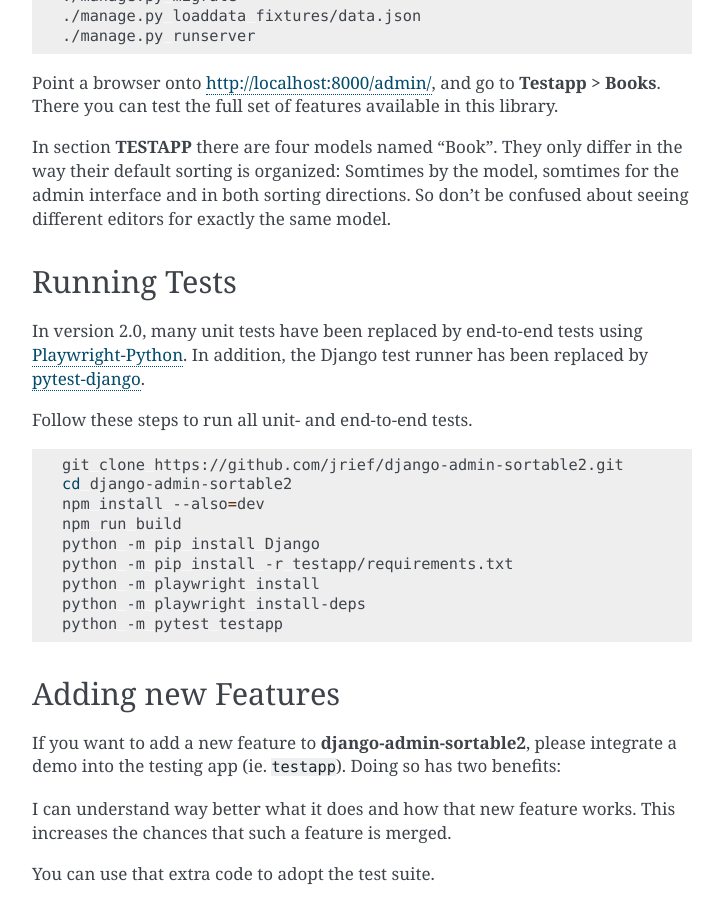
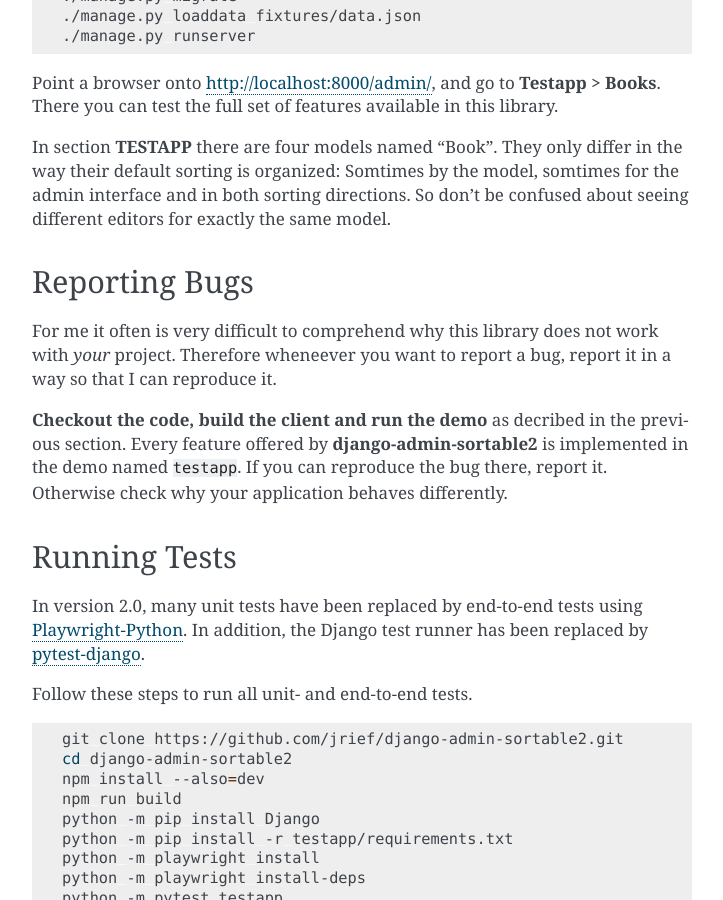
Before and after one commit to jrief/django-admin-sortable2, a Sphinx documentation site: the page built from docs/source/contributing.rst, in a window 1280 px wide and 900 px high, scrolled down 1084 px. Shown: the whole window, without its empty margins (388-1111 px from the left). Built offline with Sphinx 7.4.7, drawn with Linux system fonts in a browser that asks for light colours.

Commit message:
add section “How to report bugs”

```diff
--- a/docs/source/contributing.rst
+++ b/docs/source/contributing.rst
@@ -66,6 +66,18 @@
 In section **TESTAPP** there are four models named "Book". They only differ in the way their default
 sorting is organized: Somtimes by the model, somtimes for the admin interface and in both sorting
 directions. So don't be confused about seeing different editors for exactly the same model.
+
+
+Reporting Bugs
+==============
+
+For me it often is very difficult to comprehend why this library does not work with *your* project.
+Therefore wheneever you want to report a bug, report it in a way so that I can reproduce it.
+
+**Checkout the code, build the client and run the demo** as decribed in the previous section.
+Every feature offered by **django-admin-sortable2** is implemented in the demo named ``testapp``.
+If you can reproduce the bug there, report it. Otherwise check why your application behaves
+differently.
 
 
 Running Tests
```
